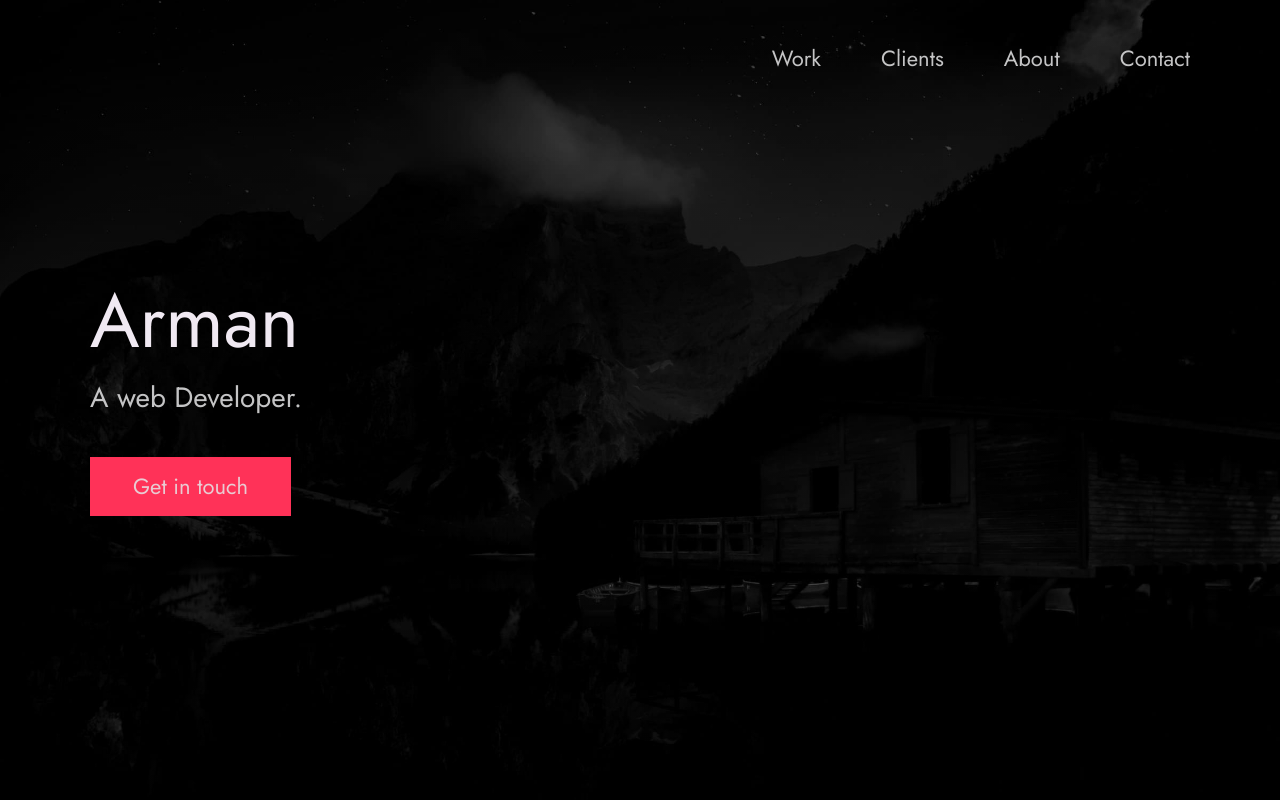
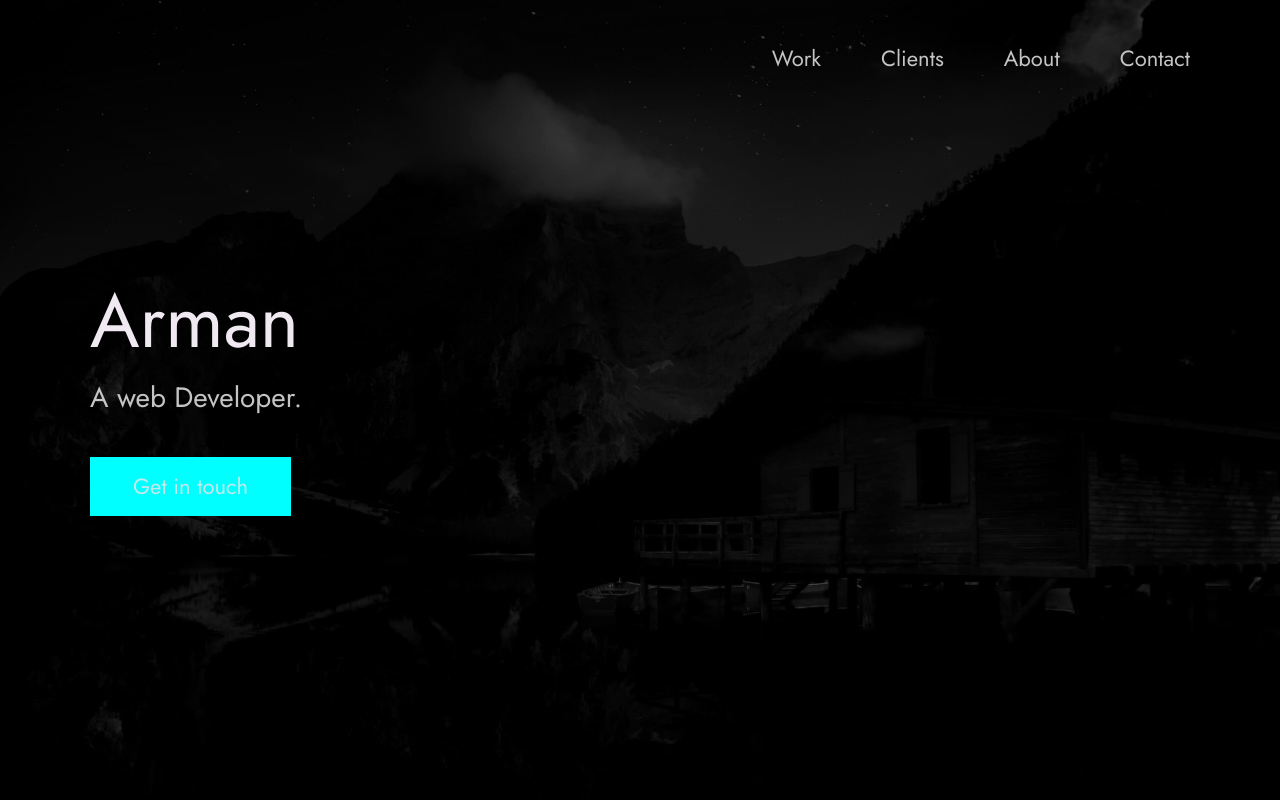
Before and after one commit to ItzArman09/website, a plain HTML site: page index.html in a window 1280 px wide. Shown: the top 800 px of the page. Drawn offline with Linux system fonts and the light colour scheme.

Commit message:
Update index.css

```diff
--- a/index.css
+++ b/index.css
@@ -35,7 +35,7 @@
     --line-height-small: 1.2;
 
     --black: #000;
-    --pink: #ff3258;
+    --pink: #00ffff;
     --white: #f0e9f2;
     --white-1: #e5e5e6da;
 
```
